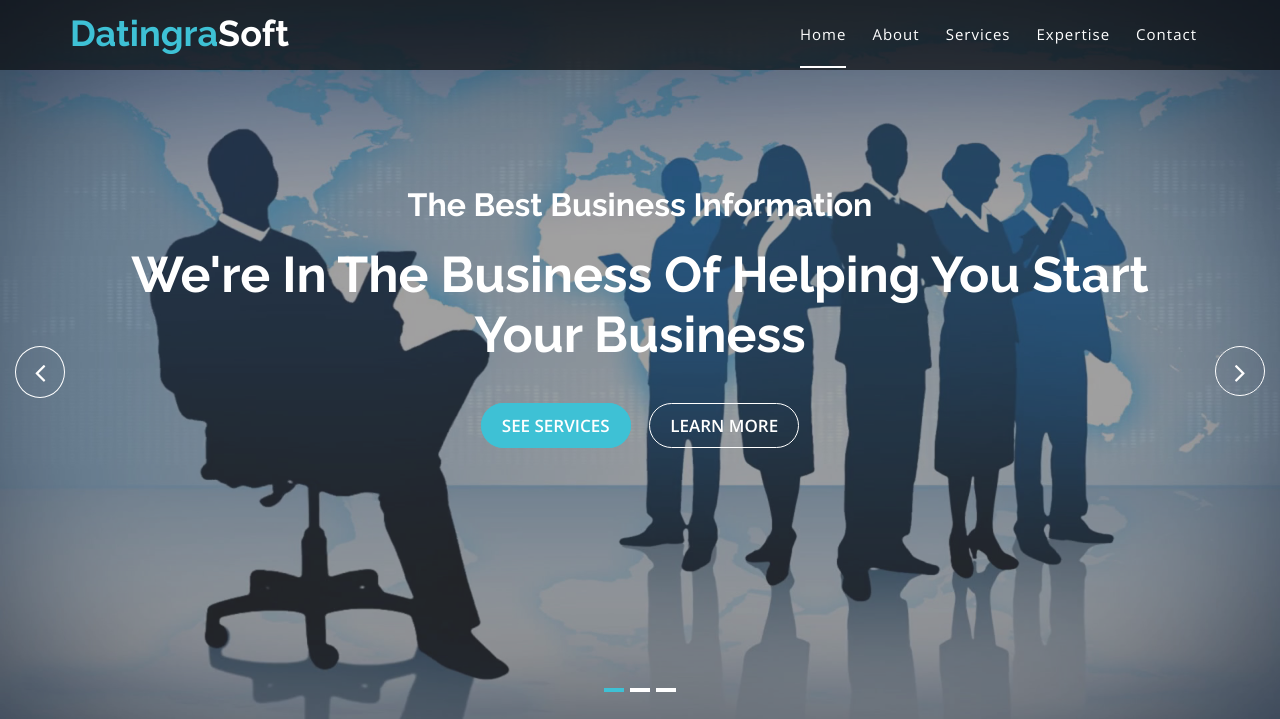
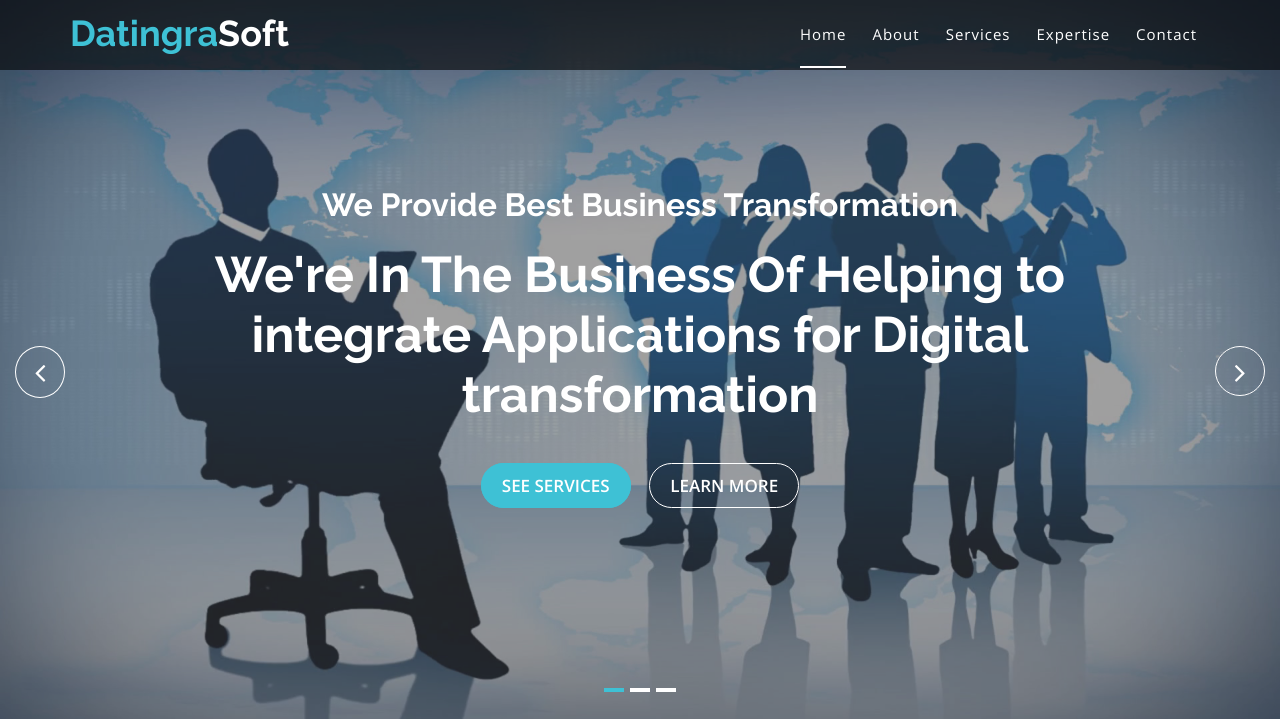
Before and after one commit to sureshtuvce/UI, a web app: page / in a window 1280 px wide. Shown: the top 719 px of the page. Run offline with its HTML, style and script files only (its server is not run), Linux system fonts and the light colour scheme; data that the repository does not hold is empty; some libraries are stand-ins or nearby versions.

Commit message:
Made changes for content

```diff
--- a/springboot-angularjs/src/main/resources/static/index.html
+++ b/springboot-angularjs/src/main/resources/static/index.html
@@ -143,11 +143,11 @@
               <div class="slider-content">
                 <!-- layer 1 -->
                 <div class="layer-1-1 hidden-xs wow slideInDown" data-wow-duration="2s" data-wow-delay=".2s">
-                  <h2 class="title1">The Best Business Information </h2>
+                  <h2 class="title1">We Provide Best Business Transformation </h2>
                 </div>
                 <!-- layer 2 -->
                 <div class="layer-1-2 wow slideInUp" data-wow-duration="2s" data-wow-delay=".1s">
-                  <h1 class="title2">We're In The Business Of Helping You Start Your Business</h1>
+                  <h1 class="title2">We're In The Business Of Helping to integrate Applications for Digital transformation</h1>
                 </div>
                 <!-- layer 3 -->
                 <div class="layer-1-3 hidden-xs wow slideInUp" data-wow-duration="2s" data-wow-delay=".2s">
@@ -168,7 +168,7 @@
               <div class="slider-content text-center">
                 <!-- layer 1 -->
                 <div class="layer-1-1 hidden-xs wow slideInUp" data-wow-duration="2s" data-wow-delay=".2s">
-                  <h2 class="title1">The Best Business Information </h2>
+                  <h2 class="title1">We Provide Best Business Transformation</h2>
                 </div>
                 <!-- layer 2 -->
                 <div class="layer-1-2 wow slideInUp" data-wow-duration="2s" data-wow-delay=".1s">
@@ -193,11 +193,11 @@
               <div class="slider-content">
                 <!-- layer 1 -->
                 <div class="layer-1-1 hidden-xs wow slideInUp" data-wow-duration="2s" data-wow-delay=".2s">
-                  <h2 class="title1">The Best business Information </h2>
+                  <h2 class="title1">We Provide Best Business Transformation</h2>
                 </div>
                 <!-- layer 2 -->
                 <div class="layer-1-2 wow slideInUp" data-wow-duration="2s" data-wow-delay=".1s">
-                  <h1 class="title2">Helping Business Security & Peace of Mind for Your Family</h1>
+                  <h1 class="title2">Helping to improve Business Security</h1>
                 </div>
                 <!-- layer 3 -->
                 <div class="layer-1-3 hidden-xs wow slideInUp" data-wow-duration="2s" data-wow-delay=".2s">
```
